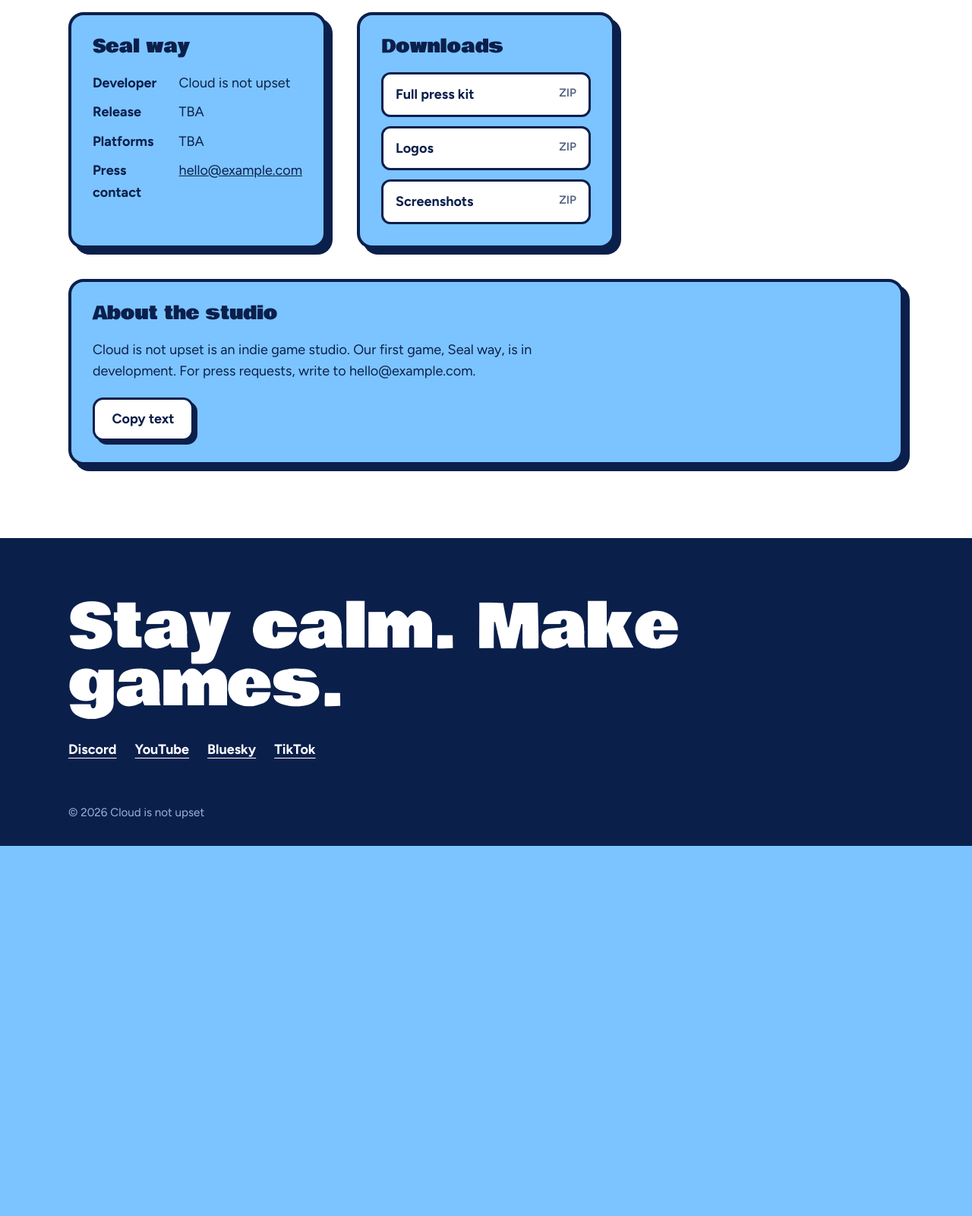
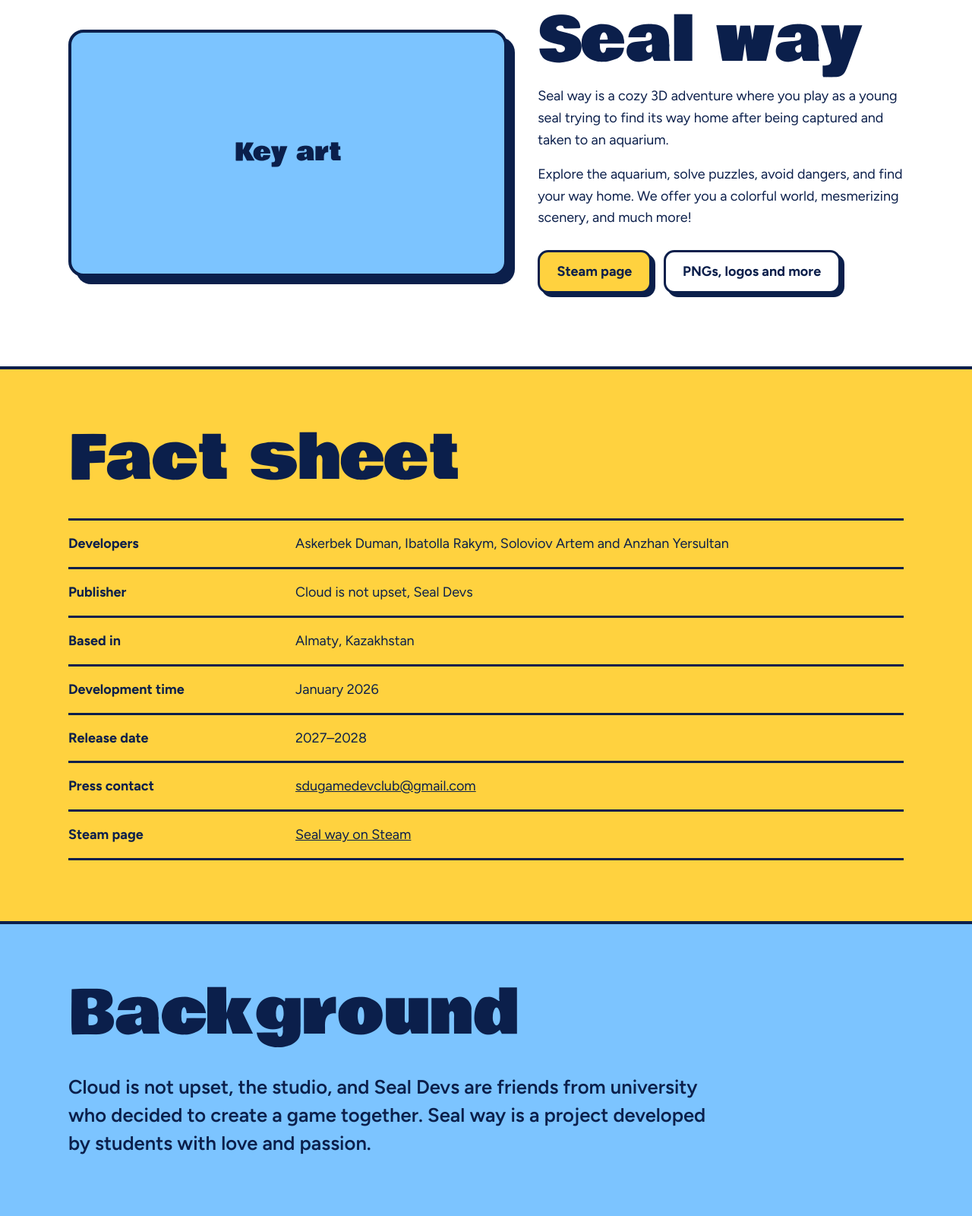
Before and after one commit to rakimkz1/cloudisnotupsetstudio, a plain HTML site: page press.html in a window 1280 px wide. Shown: the part 440-2040 px from the top of the page at 76% size. Before the commit the page ends 1553 px from the top, so only its background shows below. Drawn offline with Linux system fonts and the light colour scheme.

Commit message:
feat: Press Kit

```diff
--- a/press.html
+++ b/press.html
@@ -12,35 +12,52 @@
 <link rel="stylesheet" href="style.css">
 </head>
 <body>
-<header class="page-head"><div class="wrap"><nav class="top" aria-label="Main"><a class="logo" href="index.html">Cloud is not upset</a><ul><li><a href="games.html">Games</a></li><li><a href="about.html">About</a></li><li><a href="press.html" aria-current="page">Press kits</a></li><li><a href="contact.html">Contact</a></li></ul><a class="btn" href="https://store.steampowered.com/">Wishlist Seal way</a></nav><h1>Press kits</h1></div></header>
+<header class="page-head"><div class="wrap"><nav class="top" aria-label="Main"><a class="logo" href="index.html">Cloud is not upset</a><ul><li><a href="games.html">Games</a></li><li><a href="about.html">About</a></li><li><a href="press.html" aria-current="page">Press kits</a></li><li><a href="contact.html">Contact</a></li></ul><a class="btn" href="https://store.steampowered.com/app/4985840/Seal_Way/">Wishlist Seal way</a></nav><h1>Press kits</h1></div></header>
 <main>
   <section class="press">
+    <div class="wrap kit-intro">
+      <!-- REPLACE: put your key art in the press folder and use <img src="press/key-art.png" alt="Seal way key art"> -->
+      <div class="keyart" role="img" aria-label="Key art placeholder">Key art</div>
+      <div>
+        <h2>Seal way</h2>
+        <p>Seal way is a cozy 3D adventure where you play as a young seal trying to find its way home after being captured and taken to an aquarium.</p>
+        <p>Explore the aquarium, solve puzzles, avoid dangers, and find your way home. We offer you a colorful world, mesmerizing scenery, and much more!</p>
+        <div class="btns">
+          <a class="btn" href="https://store.steampowered.com/app/4985840/Seal_Way/">Steam page</a>
+          <a class="btn white" href="https://drive.google.com/drive/folders/1RM9FllLRptJ7mtv0sU35txJCOBOAhRda">PNGs, logos and more</a>
+        </div>
+      </div>
+    </div>
+  </section>
+
+  <section class="sheet">
     <div class="wrap">
-      <div class="press-grid">
-        <div class="panel">
-          <h3>Seal way</h3>
-          <!-- REPLACE: fill in real release date and platforms -->
-          <dl class="facts">
-            <dt>Developer</dt><dd>Cloud is not upset</dd>
-            <dt>Release</dt><dd>TBA</dd>
-            <dt>Platforms</dt><dd>TBA</dd>
-            <dt>Press contact</dt><dd><a href="mailto:hello@example.com">hello@example.com</a></dd>
-          </dl>
-        </div>
-        <div class="panel">
-          <h3>Downloads</h3>
-          <!-- REPLACE: put these files into a "press" folder next to index.html -->
-          <ul class="dl">
-            <li><a href="press/seal-way-press-kit.zip" download>Full press kit <small>ZIP</small></a></li>
-            <li><a href="press/logos.zip" download>Logos <small>ZIP</small></a></li>
-            <li><a href="press/screenshots.zip" download>Screenshots <small>ZIP</small></a></li>
-          </ul>
-        </div>
-        <div class="panel boiler">
-          <h3>About the studio</h3>
-          <p id="boiler">Cloud is not upset is an indie game studio. Our first game, Seal way, is in development. For press requests, write to hello@example.com.</p>
-          <button class="btn white" type="button" id="copy">Copy text</button>
-        </div>
+      <h2>Fact sheet</h2>
+      <dl>
+        <div class="row"><dt>Developers</dt><dd>Askerbek Duman, Ibatolla Rakym, Soloviov Artem and Anzhan Yersultan</dd></div>
+        <div class="row"><dt>Publisher</dt><dd>Cloud is not upset, Seal Devs</dd></div>
+        <div class="row"><dt>Based in</dt><dd>Almaty, Kazakhstan</dd></div>
+        <div class="row"><dt>Development time</dt><dd>January 2026</dd></div>
+        <div class="row"><dt>Release date</dt><dd>2027–2028</dd></div>
+        <div class="row"><dt>Press contact</dt><dd><a href="mailto:sdugamedevclub@gmail.com">sdugamedevclub@gmail.com</a></dd></div>
+        <div class="row"><dt>Steam page</dt><dd><a href="https://store.steampowered.com/app/4985840/Seal_Way/">Seal way on Steam</a></dd></div>
+      </dl>
+    </div>
+  </section>
+
+  <section class="kit-text">
+    <div class="wrap">
+      <h2>Background</h2>
+      <p>Cloud is not upset, the studio, and Seal Devs are friends from university who decided to create a game together. Seal way is a project developed by students with love and passion.</p>
+    </div>
+  </section>
+
+  <section class="press">
+    <div class="wrap">
+      <div class="panel boiler">
+        <h3>Cloud is not upset</h3>
+        <p id="boiler">Cloud is not upset is an indie game studio based in Almaty, Kazakhstan. Together with Seal Devs, a team of friends from university, the studio is making Seal way, a cozy 3D adventure about a young seal finding its way home. Press contact: sdugamedevclub@gmail.com.</p>
+        <button class="btn white" type="button" id="copy">Copy text</button>
       </div>
     </div>
   </section>
--- a/style.css
+++ b/style.css
@@ -90,3 +90,25 @@ footer h2{margin-bottom:2rem}
 .contact-main p{max-width:30ch;font-size:clamp(1.3rem,3vw,1.8rem);font-weight:600;line-height:1.35}
 .big-mail{display:inline-block;margin-top:1.5rem;font:400 clamp(1.4rem,5.5vw,3.5rem)/1.15 var(--display);text-decoration-thickness:4px;text-underline-offset:8px;word-break:break-word}
 .about .btn{margin-top:2rem}
+
+
+/* Press kit page */
+.kit-intro{display:grid;grid-template-columns:1.2fr 1fr;gap:2.5rem;align-items:center}
+.kit-intro h2{margin-bottom:1.25rem}
+.kit-intro p+p{margin-top:1rem}
+.kit-intro .btns{display:flex;flex-wrap:wrap;gap:1rem;margin-top:1.75rem}
+.keyart{aspect-ratio:16/9;background:var(--sky);border:4px solid var(--ink);border-radius:20px;box-shadow:10px 10px 0 var(--ink);overflow:hidden;display:grid;place-items:center;font:400 clamp(1.2rem,3vw,2rem)/1 var(--display)}
+.keyart img{width:100%;height:100%;object-fit:cover;display:block}
+.sheet{background:var(--sun);border-block:4px solid var(--ink);padding-block:clamp(3rem,8vw,5rem)}
+.sheet dl{border-top:3px solid var(--ink)}
+.sheet .row{display:grid;grid-template-columns:minmax(150px,1fr) 3fr;gap:.35rem 2rem;padding:1rem 0;border-bottom:3px solid var(--ink)}
+.sheet dt{font-weight:700}
+.sheet dd{margin:0}
+.kit-text{padding-block:clamp(3rem,8vw,5rem)}
+.kit-text p{max-width:52ch;font-size:clamp(1.25rem,2.6vw,1.6rem);font-weight:600;line-height:1.45}
+.press .boiler{grid-column:auto}
+@media (max-width:760px){
+  .kit-intro{grid-template-columns:1fr}
+  .keyart{box-shadow:6px 6px 0 var(--ink)}
+  .sheet .row{grid-template-columns:1fr}
+}
```
Also changed, not shown: about.html (+1 -1 lines), contact.html (+1 -1 lines), games.html (+2 -2 lines), index.html (+1 -1 lines).
